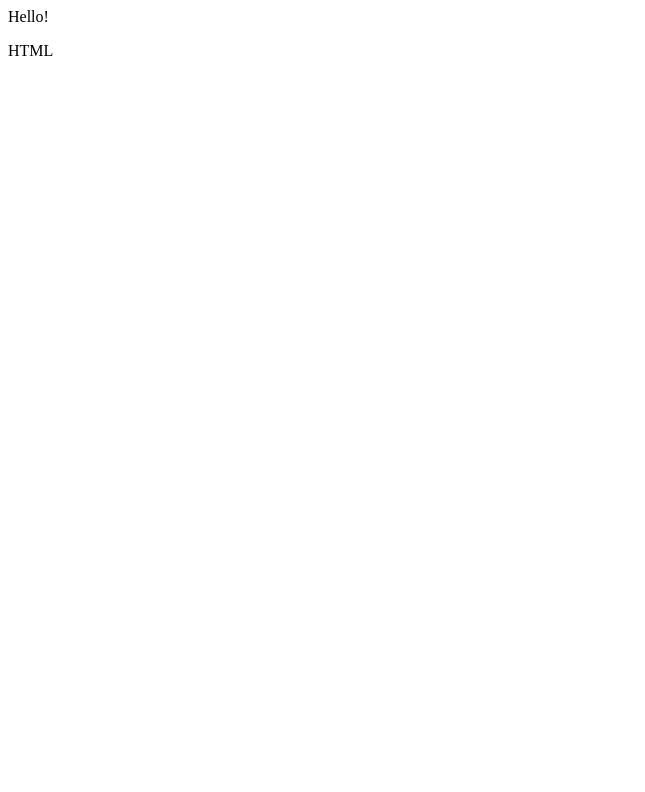
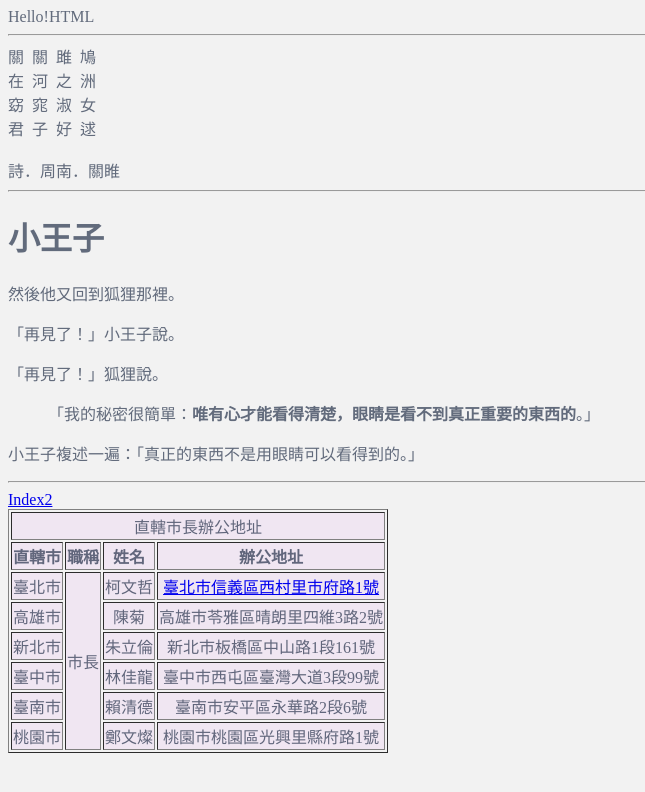
Before and after one commit to wuchiachen1212/ex-00, a plain HTML site: page index.html in a window 1280 px wide. Shown: the whole page, without its empty margins (0-645 px from the left). Drawn offline with Linux system fonts and the light colour scheme.

Commit message:
Add files via upload

```diff
--- a/index.html
+++ b/index.html
@@ -2,10 +2,71 @@
 <html>
  <head>
   <meta chartset="UTF-8">
-  <title>Hello!</title>
+  <title>Hello!D3Course</title>
+  <link rel="stylesheet" href="main.css">
+   <link rel="stylesheet" href="main2.css">
  </head>
  <body>
-  Hello!
-  <p>HTML</p>
+  Hello!HTML
+  <hr>
+   關&nbsp;  關&nbsp;   雎&nbsp;   鳩&nbsp; <br>
+在&nbsp;  河&nbsp;  之&nbsp;  洲&nbsp;<br>
+<!-- 註  解  此  行 -->
+窈&nbsp;  窕&nbsp;  淑&nbsp;  女&nbsp;<br>
+君&nbsp;  子&nbsp;  好&nbsp;  逑&nbsp;<br><br>
+
+詩．周南．關睢
+  <hr>
+  <h1>小王子</h1>
+然後他又回到狐狸那裡。<p>
+「再見了！」小王子說。<p>
+「再見了！」狐狸說。<p>
+<blockquote>「我的秘密很簡單：<strong>唯有心才能看得清楚，眼睛是看不到真正重要的東西的</strong>。」</blockquote>
+<p>
+小王子複述一遍：「真正的東西不是用眼睛可以看得到的。」
+
+   <hr>
+   <a href="index2.html"(target="blank")>
+  Index2</a>
+
+   <table border="1">
+<tr>
+<td colspan="4">直轄市長辦公地址</td>
+</tr>
+<tr>
+  <th> 直轄市</th>
+  <th>職稱</th>
+  <th>姓名</th>
+  <th>辦公地址</th>
+</tr>
+<tr>
+  <td>臺北市</td>
+  <td rowspan="6">市長</td>
+  <td>柯文哲</td>
+  <td><a href="https://goo.gl/maps/vCNFZzjjqNH2"(target="blank")>
+  臺北市信義區西村里市府路1號</a></td>
+</tr>
+<tr>
+<td>高雄市</td>
+<td>陳菊</td>
+<td>高雄市苓雅區晴朗里四維3路2號</td>
+</tr>
+<tr>
+<td>新北市</td>
+<td>朱立倫</td>
+<td>新北市板橋區中山路1段161號</td>
+</tr>
+<tr>
+<td>臺中市</td>
+<td>林佳龍</td>
+<td>臺中市西屯區臺灣大道3段99號</td>
+</tr>
+<tr>
+<td>臺南市</td>	<td>賴清德</td>	<td>臺南市安平區永華路2段6號</td>
+</tr>
+<tr>
+<td>桃園市</td>	<td>鄭文燦</td>	<td>桃園市桃園區光興里縣府路1號</td>
+ </tr>
+  </table>
  </body>
 </html>
--- /dev/null
+++ b/main.css
@@ -0,0 +1,6 @@
+body{
+    color:rgba(20, 34, 60, 0.65);
+    background:#f2f2f2
+}
+tr{background:#f0e6f2;font:8rem;text-align: center;
+}
```
Also changed, not shown: index2.html (added, +14 -0 lines).
